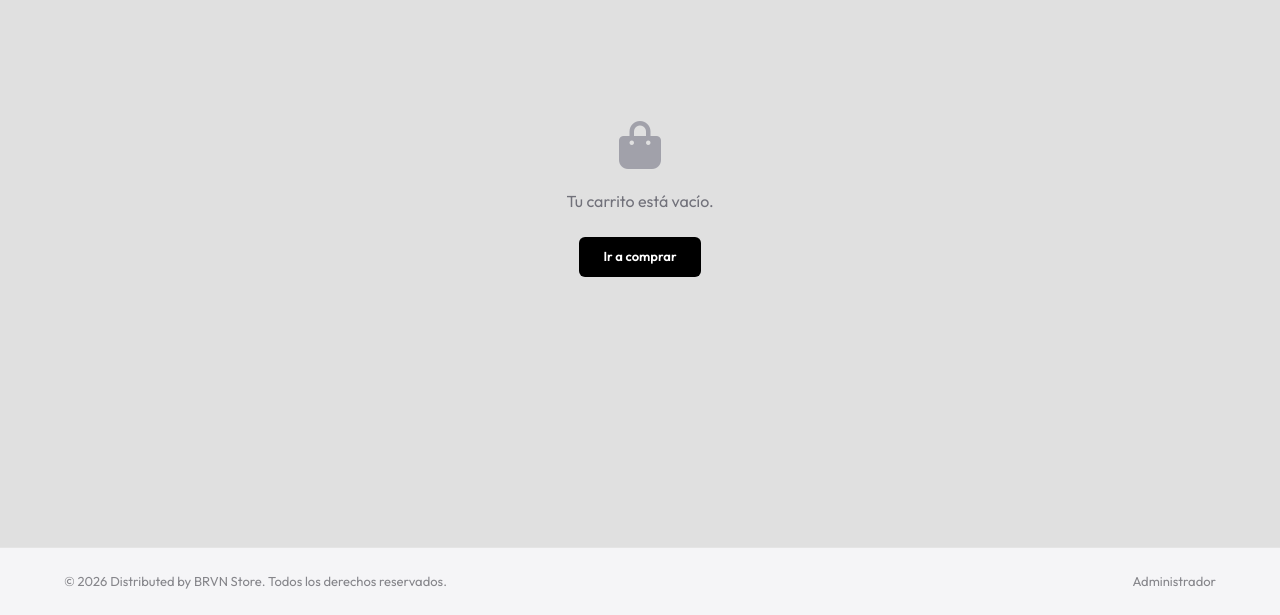
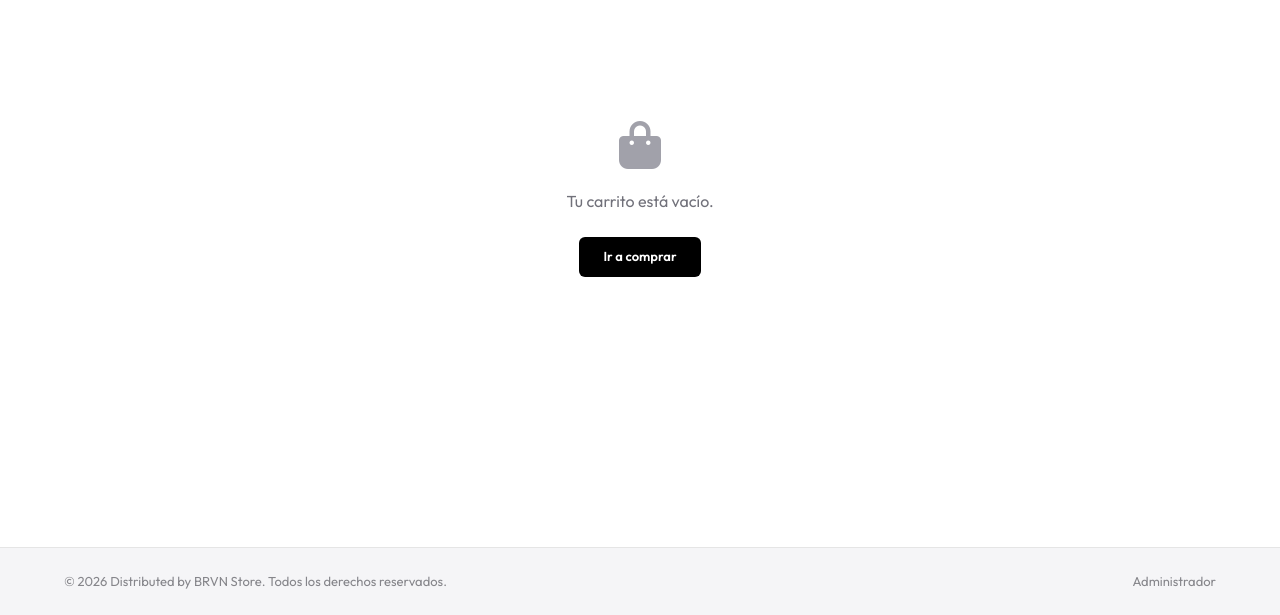
Before and after one commit to Branmtz/BRVN, a website: page public/cart.html in a window 1280 px wide. Shown: the part 185-800 px from the top of the page. Drawn offline with Linux system fonts and the light colour scheme.

Commit message:
fix: restore body background color to white

```diff
--- a/public/css/styles.css
+++ b/public/css/styles.css
@@ -3,7 +3,7 @@
 
 
 :root {
-  --bg-primary: #e0e0e0;
+  --bg-primary: #ffffff;
   --bg-secondary: #f5f5f7; /* Apple card background */
   --text-primary: #1d1d1f; /* Apple dark gray */
   --text-secondary: #86868b; /* Apple light gray */
```
